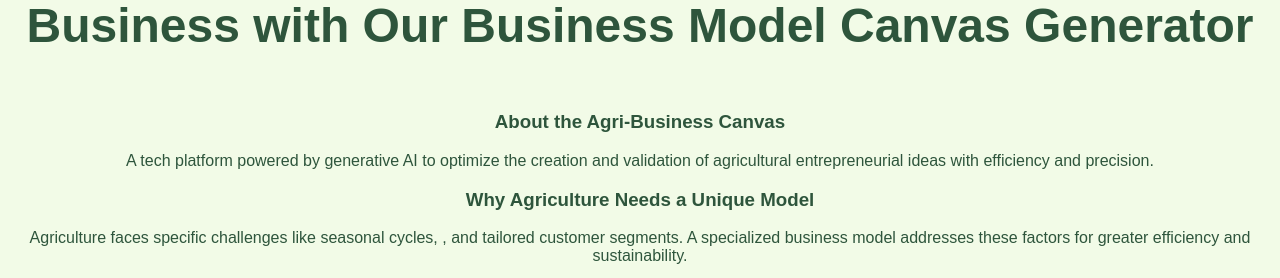
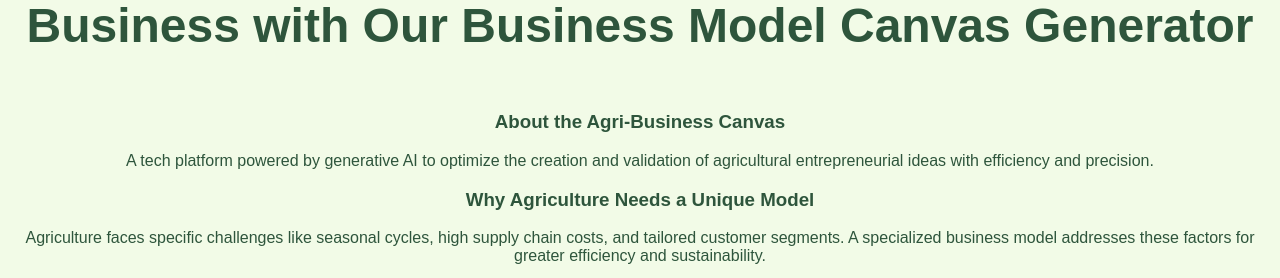
Before and after one commit to Seele28/Agr-Business-Plan-Canvas, a Flask app: page / in a window 1280 px wide. Shown: the part 349-627 px from the top of the page. Run offline with Flask 3, Linux system fonts and the light colour scheme.

Commit message:
Update index.html

```diff
--- a/BMC-qwen_model_PH/templates/index.html
+++ b/BMC-qwen_model_PH/templates/index.html
@@ -30,7 +30,7 @@
             </p>
             <h3>Why Agriculture Needs a Unique Model</h3>
             <p>
-                Agriculture faces specific challenges like seasonal cycles, , and tailored customer segments.
+                Agriculture faces specific challenges like seasonal cycles, high supply chain costs, and tailored customer segments.
                 A specialized business model addresses these factors for greater efficiency and sustainability.
             </p>
         </div>
```
